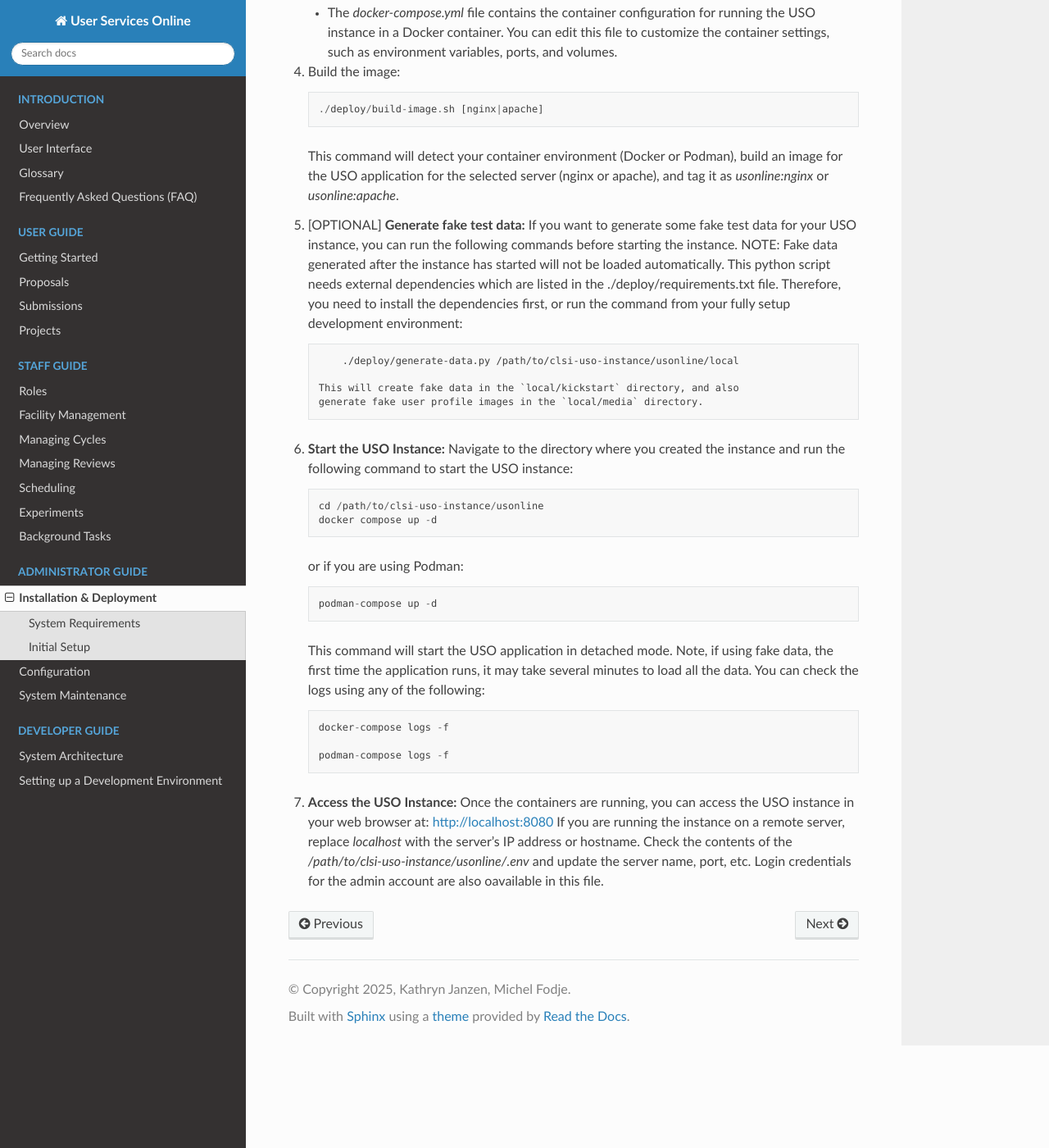
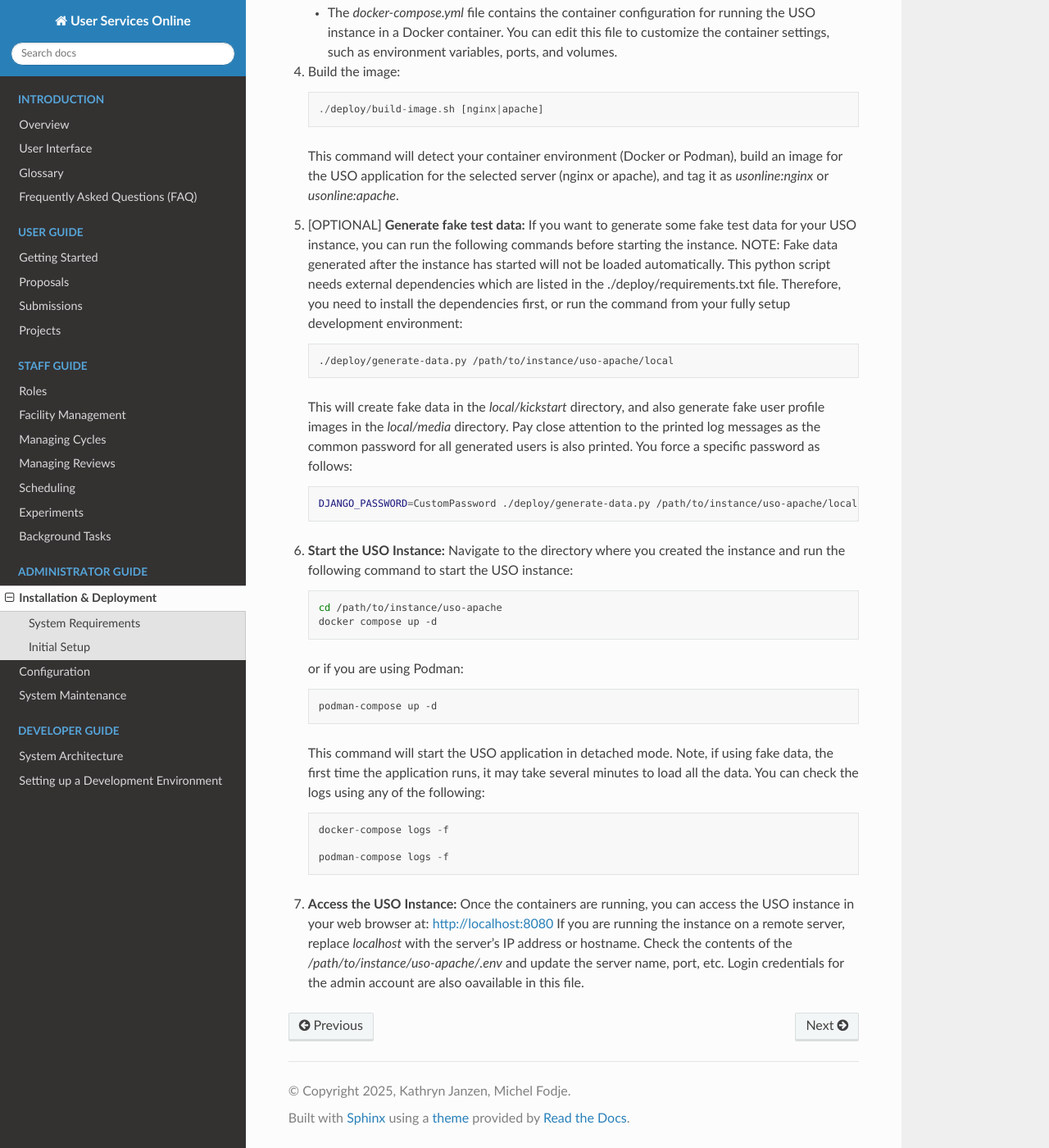
Before and after one commit to michel4j/uso, a Sphinx documentation site: the page built from docs/source/admin_guide/installation.rst, in a window 1280 px wide and 1400 px high, scrolled down 1788 px. Shown: the whole window at 82% size. Built offline with Sphinx 7.4.7 and the Read the Docs theme 3.1.0, drawn with Linux system fonts in a browser that asks for light colours; some of the changed text lies outside the part shown.

Commit message:
Update deployment documentation.

```diff
--- a/docs/source/admin_guide/installation.rst
+++ b/docs/source/admin_guide/installation.rst
@@ -23,22 +23,29 @@
 To create an initial instance of the USO system, follow these steps:
 
 1. **Clone the Repository:**
-   Use Git to clone the USO repository from GitHub::
+   Use Git to clone the USO repository from GitHub:
 
-    git clone https://github.com/michel4j/uso.git
-    cd uso
+   .. code-block:: bash
+
+       git clone https://github.com/michel4j/uso.git
+       cd uso
 
 2. **Create a Directory for storing persistent data:**
    This directory will hold the database and other persistent data. If you plan to use an external database,
-   you still need to create this directory, since it will contain site-specific configuration and log files::
+   you still need to create this directory, since it will contain site-specific configuration and log files:
 
-    mkdir -p /path/to/clsi-uso-instance
+
+   .. code-block:: bash
+
+       mkdir -p /path/to/clsi-uso-instance
 
 3. **Prepare the Instance:**
    Run the `prepare-instance.sh` script from within the uso top-level directory, to set up the initial
-   configuration and create necessary sub-directories::
+   configuration and create necessary sub-directories:
 
-    ./deploy/prepare-instance.sh /path/to/clsi-uso-instance [nginx|apache|devel]
+   .. code-block:: bash
+
+       ./deploy/prepare-instance.sh /path/to/clsi-uso-instance [nginx|apache|devel]
 
 
    If not specified, the script will default to `apache` as the web server. The `devel` option is intended for
@@ -47,19 +54,22 @@
    instance to use Apache as the web server. Currently, the `apache` option has been tested more thoroughly but
    the `nginx` provides the best performance.
 
-   Once the script completes, you will have a subdirectory tree inside your provided directory similar to this::
+   Once the script completes, you will have a subdirectory tree inside your provided directory similar to this:
 
-    uso-apache/
-    ├── database
-    ├── docker-compose.yml
-    ├── .env
-    └── local
-        ├── kickstart
-        ├── logs
-        ├── media
-        │   └── css
-        │       └── custom.css
-        └── settings.py
+
+   .. code-block::
+
+        uso-apache/
+        ├── database
+        ├── docker-compose.yml
+        ├── .env
+        └── local
+            ├── kickstart
+            ├── logs
+            ├── media
+            │   └── css
+            │       └── custom.css
+            └── settings.py
 
 
    * The `database` directory will be used for the PostgreSQL database,
@@ -80,9 +90,11 @@
      in a Docker container. You can edit this file to customize the container settings,
      such as environment variables, ports, and volumes.
 
-4. Build the image::
+4. Build the image:
 
-    ./deploy/build-image.sh [nginx|apache]
+   .. code-block::
+
+       ./deploy/build-image.sh [nginx|apache]
 
    This command will detect your container environment (Docker or Podman), build an image for the USO application
    for the selected server (nginx or apache), and tag it as `usonline:nginx` or `usonline:apache`.
@@ -91,22 +103,35 @@
    If you want to generate some fake test data for your USO instance, you can run the following commands before
    starting the instance. NOTE: Fake data generated after the instance has started will not be loaded automatically.
    This python script needs external dependencies which are listed in the ./deploy/requirements.txt file. Therefore,
-   you need to install the dependencies first, or run the command from your fully setup development environment::
+   you need to install the dependencies first, or run the command from your fully setup development environment:
 
-        ./deploy/generate-data.py /path/to/clsi-uso-instance/usonline/local
+   .. code-block:: bash
 
-    This will create fake data in the `local/kickstart` directory, and also
-    generate fake user profile images in the `local/media` directory.
+       ./deploy/generate-data.py /path/to/instance/uso-apache/local
+
+
+   This will create fake data in the `local/kickstart` directory, and also
+   generate fake user profile images in the `local/media` directory. Pay close attention to the printed log messages
+   as the common password for all generated users is also printed. You force a specific password as follows:
+
+
+   .. code-block:: bash
+
+       DJANGO_PASSWORD=CustomPassword ./deploy/generate-data.py /path/to/instance/uso-apache/local
 
 6. **Start the USO Instance:**
-   Navigate to the directory where you created the instance and run the following command to start the USO instance::
+   Navigate to the directory where you created the instance and run the following command to start the USO instance:
 
-    cd /path/to/clsi-uso-instance/usonline
-    docker compose up -d
+   .. code-block:: bash
 
-   or if you are using Podman::
+       cd /path/to/instance/uso-apache
+       docker compose up -d
 
-    podman-compose up -d
+   or if you are using Podman:
+
+   .. code-block:: bash
+
+       podman-compose up -d
 
    This command will start the USO application in detached mode. Note, if using fake data, the first time the
    application runs, it may take several minutes to load all the data. You can check the logs using any of the
@@ -119,5 +144,5 @@
 7. **Access the USO Instance:**
    Once the containers are running, you can access the USO instance in your web browser at: http://localhost:8080
    If you are running the instance on a remote server, replace `localhost` with the server's IP address or hostname.
-   Check the contents of the `/path/to/clsi-uso-instance/usonline/.env` and update the server name, port, etc.
+   Check the contents of the `/path/to/instance/uso-apache/.env` and update the server name, port, etc.
    Login credentials for the admin account are also oavailable in this file.
```
